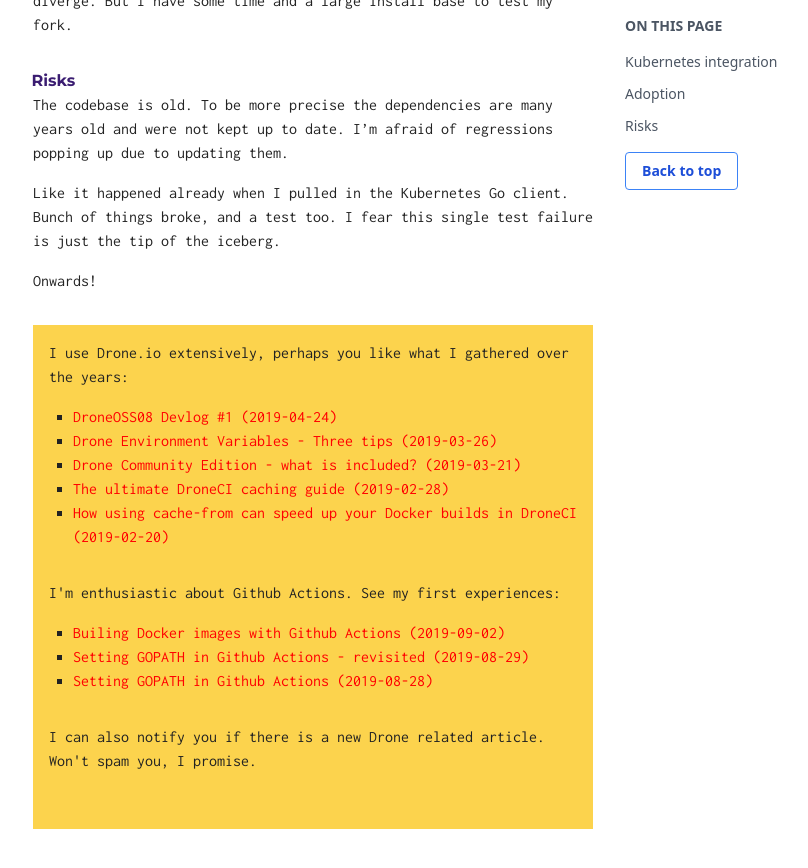
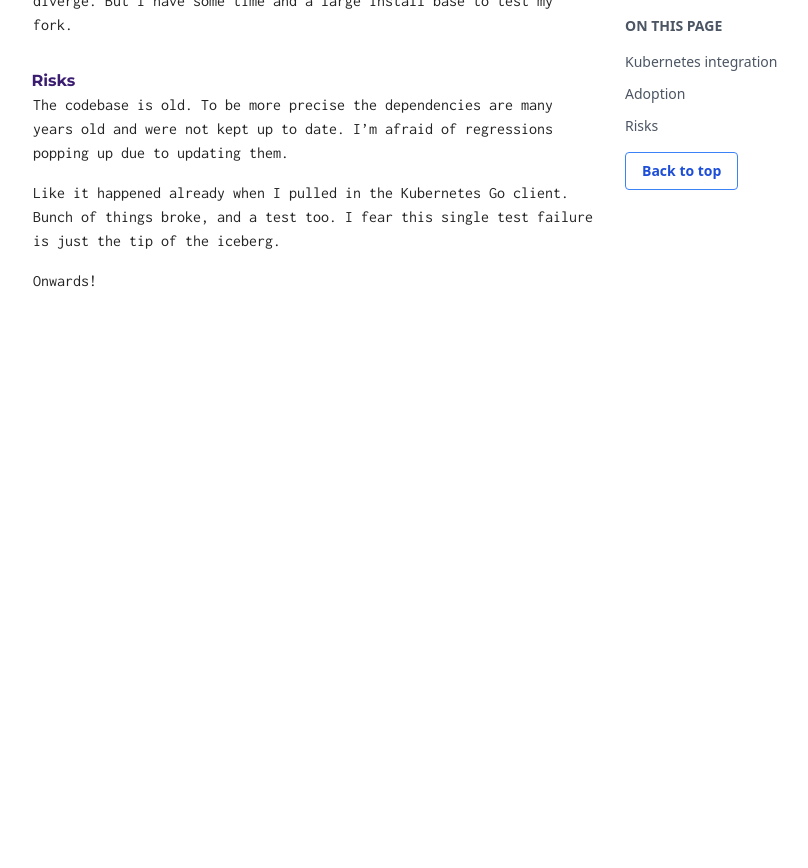
Before and after one commit to laszlocph/website, a Jekyll site: the page built from src/_posts/2019-04-24-Drone-OSS-08-devlog-1.md, in a window 1280 px wide and 900 px high, scrolled down 1418 px. Shown: the top 868 px of the window, without its empty margins (327-1135 px from the left). Built offline with Jekyll 4.4.1, drawn with Linux system fonts in a browser that asks for light colours; after the commit the page ends 1823 px from its top, so only the background shows below that.

Commit message:
Removing this

```diff
--- a/src/_layouts/default.html
+++ b/src/_layouts/default.html
@@ -40,31 +40,6 @@
       <div class="hidden md:block md:w-3/12"></div>
       <div class="w-full md:w-6/12 max-w-xl">
         {{ content }}
-        <section class="bg-yellow-300 mt-8 p-4 pb-10">
-        <p>I use Drone.io extensively, perhaps you like what I gathered over the years:</p>
-        <ul class="mb-8">
-          {% for post in site.posts%}
-            {% if post.tag == "drone" %}
-              <li>
-                <a href="{{ post.url }}">{{ post.title }} ({{ post.date | date: "%Y-%m-%d" }})</a>
-              </li>
-            {% endif %}
-          {% endfor %}
-        </ul>
-        <p>I'm enthusiastic about Github Actions. See my first experiences:</p>
-        <ul class="mb-8">
-          {% for post in site.posts%}
-            {% if post.tag == "actions" %}
-              <li>
-                <a href="{{ post.url }}">{{ post.title }} ({{ post.date | date: "%Y-%m-%d" }})</a>
-              </li>
-            {% endif %}
-          {% endfor %}
-        </ul>
-        <p>I can also notify you if there is a new Drone related article. Won't spam you, I promise.</p>
-        <script async>(function(s,u,m,o,j,v){j=u.createElement(m);v=u.getElementsByTagName(m)[0];j.async=1;j.src=o;j.dataset.sumoSiteId='bb30a2ae7497e8dbaf05162b58e3ecc5282a86f6253cc4e12d53849356709a95';v.parentNode.insertBefore(j,v)})(window,document,'script','//load.sumo.com/');</script>
-        <span data-sumome-listbuilder-embed-id="936e7bcc0122906987a873e44345a0faca428e80fe0ba846f5a221d5ddec5417"></span>
-        </section>
       </div>
       <div class="hidden md:block md:w-3/12 p-6 pl-8 font-sans text-sm text-gray-600">
         {% include toc-segment.html %}
```
Also changed, not shown: 1 other file.
